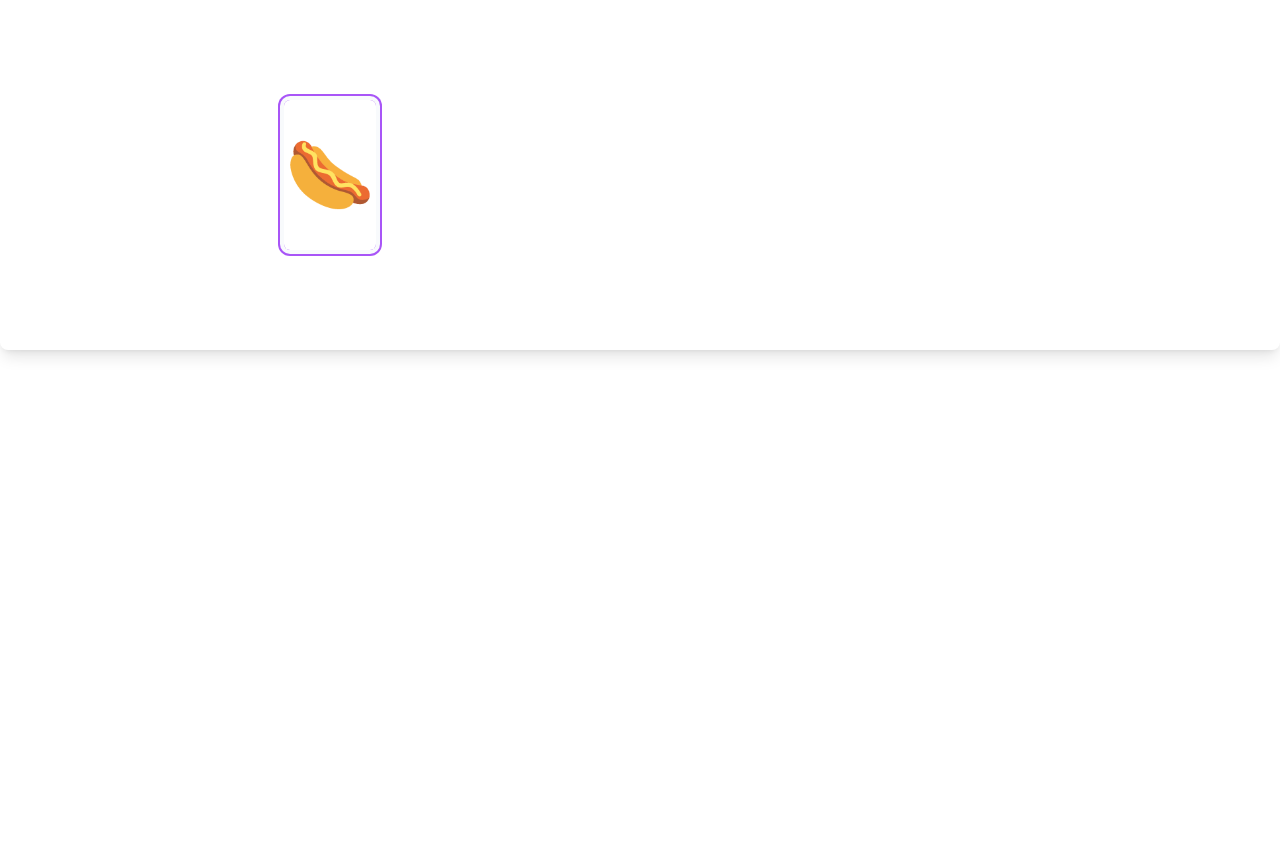
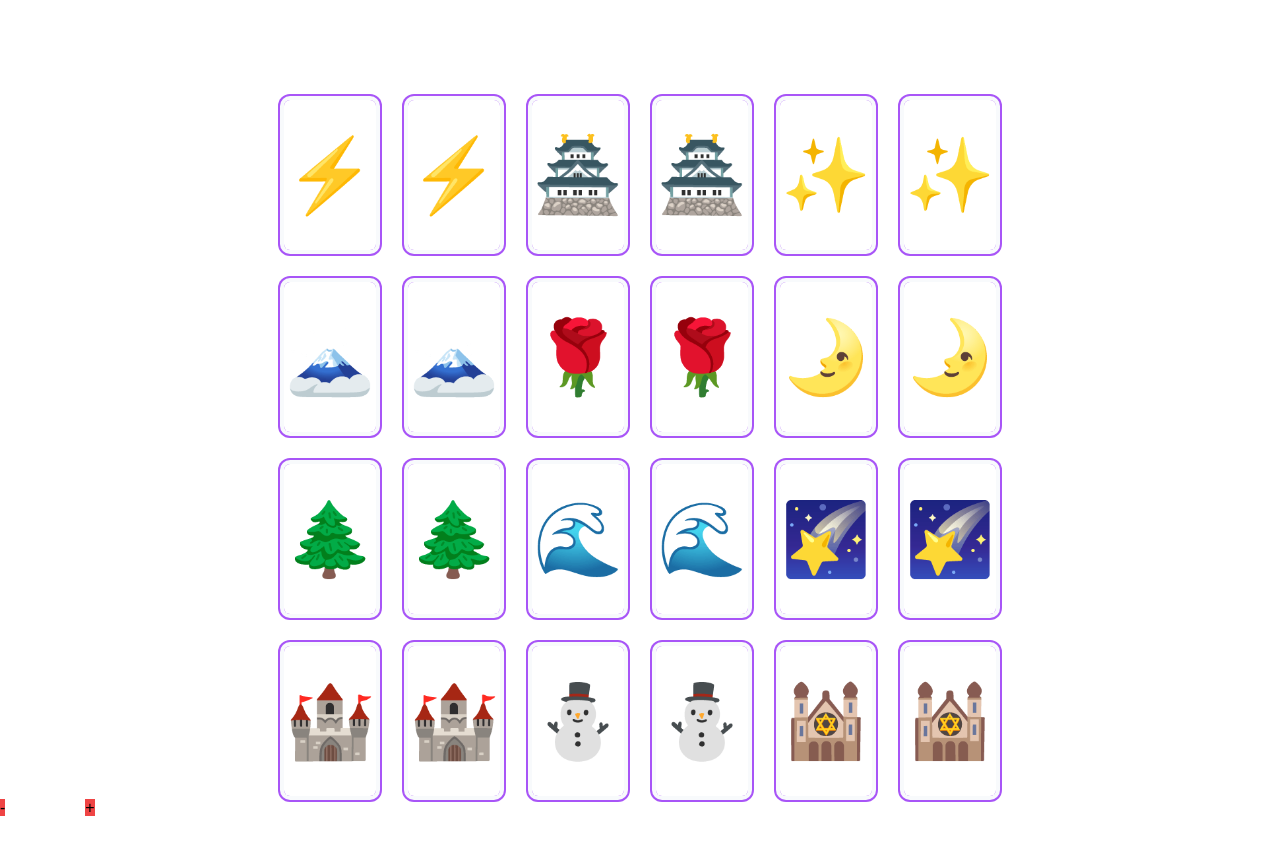
Before and after one commit to scottascott/concentration, a Next.js app: page /components/game in a window 1280 px wide. Shown: the top 854 px of the page. Before the commit the page ends 800 px from the top, so only its background shows below. Built offline with nearby package versions, Linux system fonts and the light colour scheme.

Commit message:
play mode done

```diff
--- a/src/pages/components/card.tsx
+++ b/src/pages/components/card.tsx
@@ -1,7 +1,10 @@
 import { motion, useMotionValue, useTransform } from "framer-motion";
 import { useState } from "react";
 import ReactCardFlip from "react-card-flip";
-export default function Card() {
+import CardProps from "./cardsSet/interface";
+
+export default function Card(props: CardProps) {
+  const { id, content } = props;
   // const variables
   const cardWidth = 92;
   const cardHeight = 150;
@@ -52,7 +55,7 @@ export default function Card() {
             rotateY: rotateY,
           }}
         >
-          <span>&#127789;</span>
+          {content}
         </motion.div>
       </div>
       {/* back */}
--- /dev/null
+++ b/src/pages/components/cardsSet/interface.tsx
@@ -0,0 +1,6 @@
+import { ReactNode } from "react";
+
+export default interface CardProps {
+  id: number;
+  content: ReactNode;
+}
--- a/src/pages/components/copyrights.tsx
+++ /dev/null
@@ -1,8 +0,0 @@
-export default function Copyrights() {
-  return (
-    <div>
-      Music from #Uppbeat (free for Creators!):
-      https://uppbeat.io/t/zayner/falling License code: 903SAQABTLYVKXTS
-    </div>
-  );
-}
--- a/src/pages/components/game.tsx
+++ b/src/pages/components/game.tsx
@@ -1,15 +1,77 @@
+import { useMemo, useState } from "react";
+import { useAutoAnimate } from "@formkit/auto-animate/react";
 import worldSet from "./cardsSet/world";
 import deliciousSet from "./cardsSet/delicious";
 import freshSet from "./cardsSet/fresh";
 import wildSet from "./cardsSet/wild";
 import Card from "./card";
+import shuffle from "~/utils/shuffle";
+import CardProps from "./cardsSet/interface";
 
-export default function Game() {
+export default function Game(props: { type: number }) {
+  const { type } = props;
+  const [animationParent] = useAutoAnimate();
+  // size from 4*6=24 -> 7*6=42
+  const column = 6;
+  const [row, setRow] = useState<number>(4);
+  const cardSet: CardProps[] = useMemo(() => {
+    /**
+     * *** TYPE ***
+     * 0:world
+     * 1:dilicious
+     * 2:fresh
+     * 3:wild
+     */
+    switch (type) {
+      case 0:
+        return shuffle(worldSet);
+      case 1:
+        return shuffle(deliciousSet);
+      case 2:
+        return shuffle(freshSet);
+      case 3:
+        return shuffle(wildSet);
+      default:
+        return shuffle(worldSet);
+    }
+  }, [type]);
+
+  const currentCards: CardProps[] = useMemo(() => {
+    let rCards: CardProps[] = [];
+    cardSet.map((card: CardProps, index: number) => {
+      if (index < (row * column) / 2) {
+        rCards.push(card);
+        rCards.push(card);
+      }
+    });
+    return rCards;
+  }, [row, cardSet]);
   return (
     <div className="rounded-lg py-[100px] shadow-lg">
       {/* cards */}
-      <div className="mx-auto grid grid-cols-6 gap-8 w-fit">
-        <Card />
+      <div
+        className="mx-auto grid w-fit grid-cols-6 gap-8"
+        ref={animationParent}
+      >
+        {currentCards.map((card: CardProps, index: number) => {
+          return <Card id={card.id} content={card.content} key={index} />;
+        })}
+      </div>
+      <div
+        className="inline h-20 w-20 cursor-pointer bg-red-500"
+        onClick={() => {
+          setRow(row - 1);
+        }}
+      >
+        -
+      </div>
+      <div
+        className="ml-20 inline h-20 w-20 cursor-pointer bg-red-500"
+        onClick={() => {
+          setRow(row + 1);
+        }}
+      >
+        +
       </div>
     </div>
   );
--- a/src/pages/components/menu.tsx
+++ b/src/pages/components/menu.tsx
@@ -1,9 +1,10 @@
 interface Props {
   closeMenu: () => void;
+  chooseCardType: (c: number) => void;
   isOpen: boolean;
 }
 const Menu = (props: Props) => {
-  const { isOpen, closeMenu } = props;
+  const { isOpen, closeMenu, chooseCardType } = props;
   // card type
   const Menu1 = (
     <>
@@ -11,10 +12,10 @@ const Menu = (props: Props) => {
         <h4 className="mb-[12px] font-bold uppercase text-white drop-shadow-[3px_3px_0_rgba(0,0,0)]">
           Choose Card Type
         </h4>
-        <button>world</button>
-        <button>dilicious</button>
-        <button>fresh</button>
-        <button>wild</button>
+        <button onClick={()=>chooseCardType(0)}>world</button>
+        <button onClick={()=>chooseCardType(1)}>dilicious</button>
+        <button onClick={()=>chooseCardType(2)}>fresh</button>
+        <button onClick={()=>chooseCardType(3)}>wild</button>
         <button className="bg-gray-200" onClick={closeMenu}>
           Cancel
         </button>
--- a/src/pages/index.tsx
+++ b/src/pages/index.tsx
@@ -10,10 +10,18 @@ import { useState } from "react";
 
 const Home: NextPage = () => {
   const [isMenuOpen, setIsMenuOpen] = useState<boolean>(false);
+  /**
+   * *** TYPE ***
+   * 0:world
+   * 1:dilicious
+   * 2:fresh
+   * 3:wild
+   */
   const [type, setType] = useState<number>(0);
 
   const chooseCardType=(type:number)=>{
-
+    setType(type);
+    setIsMenuOpen(false);
   }
   return (
     <>
@@ -38,6 +46,7 @@ const Home: NextPage = () => {
           closeMenu={() => {
             setIsMenuOpen(false);
           }}
+          chooseCardType={chooseCardType}
         />
         {/* content */}
         <div className={`container mx-auto flex ${isMenuOpen?"blur-md":""}`}>
@@ -49,7 +58,7 @@ const Home: NextPage = () => {
               }}
             />
             {/* game */}
-            <Game />
+            <Game type={type}/>
           </div>
         </div>
       </main>
--- /dev/null
+++ b/src/utils/shuffle.ts
@@ -0,0 +1,17 @@
+export default function shuffle(array: any[]) {
+  let currentIndex = array.length,
+    randomIndex;
+
+  while (currentIndex != 0) {
+    // Pick a remaining element.
+    randomIndex = Math.floor(Math.random() * currentIndex);
+    currentIndex--;
+
+    [array[currentIndex], array[randomIndex]] = [
+      array[randomIndex],
+      array[currentIndex],
+    ];
+  }
+
+  return array;
+}
```
Also changed, not shown: src/pages/components/cardsSet/delicious.tsx (+1 -6 lines), src/pages/components/cardsSet/fresh.tsx (+1 -6 lines), src/pages/components/cardsSet/wild.tsx (+1 -6 lines), src/pages/components/cardsSet/world.tsx (+1 -6 lines).
